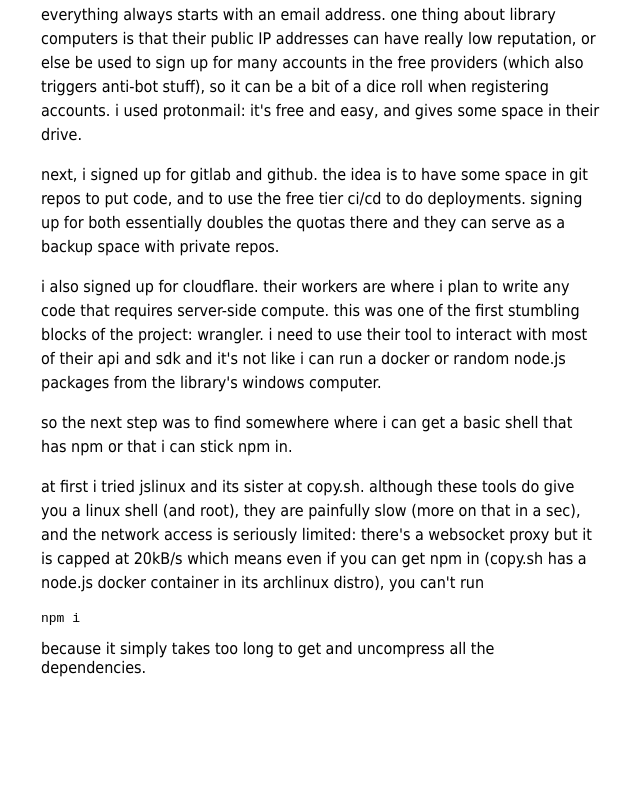
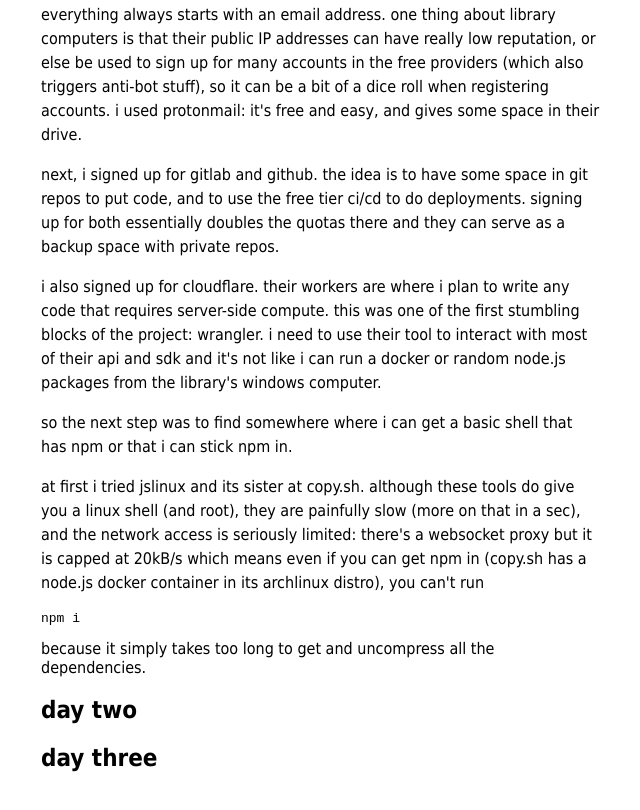
Before and after one commit to skymousey/skymousey.github.io, a plain HTML site: page index.html in a window 1280 px wide. Shown: the part 743-1553 px from the top of the page, without its empty margins (319-959 px from the left). Before the commit the page ends 1484 px from the top, so only its background shows below. Drawn offline with Linux system fonts and the light colour scheme.

Commit message:
add headers for day two / day three

```diff
--- a/index.html
+++ b/index.html
@@ -82,6 +82,10 @@
    its archlinux distro), you can't run <pre><code>npm i</code></pre>
    because it simply takes too long to get and uncompress
    all the dependencies.</p>
+
+  <h2>day two</h2>
+
+  <h2>day three</h2>
   </article>
  </main>
 </body>
```
